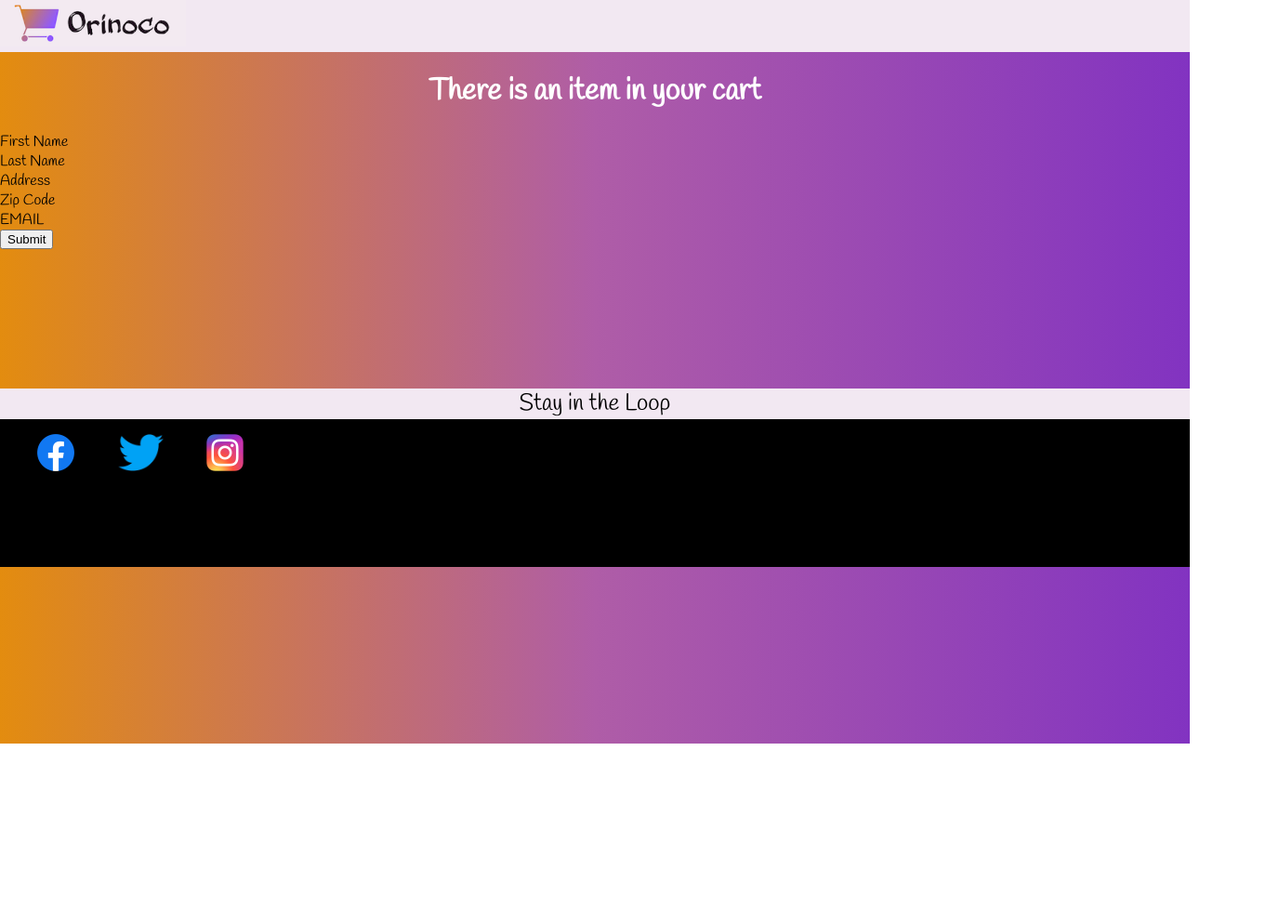
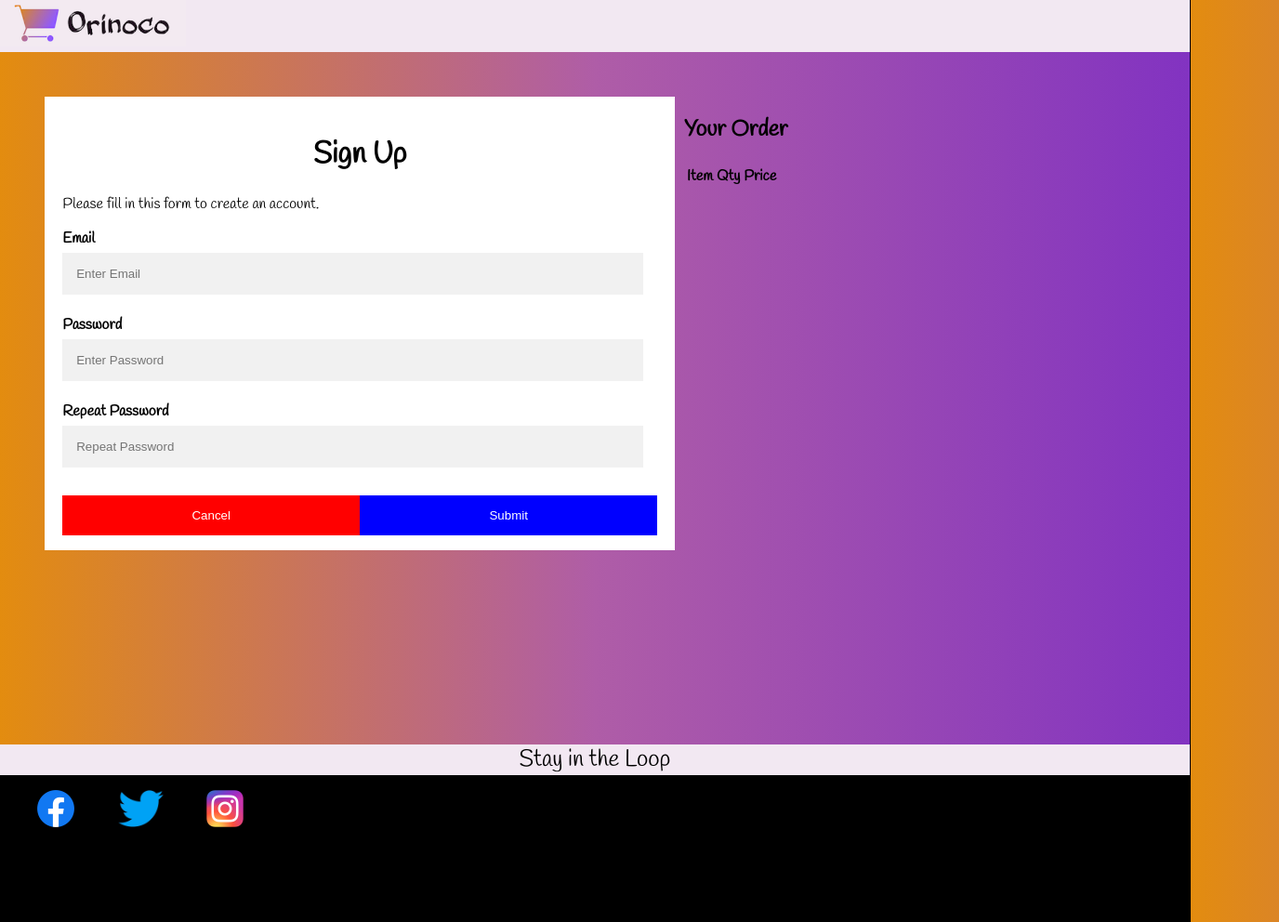
Before and after one commit to Reafort/Project_5, a website: page Front-End/cart.html in a window 1280 px wide. Shown: the whole page at 93% size, 1376 px wide, since content can reach past the window. Before the commit the page ends 800 px from the top, so only its background shows below. Drawn offline with Linux system fonts and the light colour scheme; no server answers.

Commit message:
cart page - structure & adding items into a cart

```diff
--- a/Front-End/cart.html
+++ b/Front-End/cart.html
@@ -9,6 +9,7 @@
 <link href="https://fonts.googleapis.com/css2?family=Handlee&display=swap" rel="stylesheet">
         <link href="style.css" rel="stylesheet" type="text/css">
         <script src="https://kit.fontawesome.com/4336cfbc43.js"></script>
+        <script src="./index.js"></script>
         <title>Item in Cart</title>
     </head>
     <body>
@@ -17,16 +18,50 @@
             <div class="orinoco_logo"><img alt="orinocologo" src="../JWDP5-master/images/logo.png">
         </div>
     </header>
-    <div class="buyer_informations">
-    <h1 class="fourthPage">There is an item in your cart</h1>
-    <div class="thirdPage">First Name</div>
-    <div class="thirdPage">Last Name</div>
-    <div class="thirdPage">Address</div>
-    <div class="thirdPage">Zip Code</div>
-    <div class="thirdPage">EMAIL</div>
-    </div>
 
-    <button type="button" onclick="alert('Purchase Submitted!')">Submit</button>
+    <div class="itemsAndForm">
+
+    <div class="form">
+    <div class="formcontainer">
+        <h1 class="thirdPage">Sign Up</h1>
+        <p>Please fill in this form to create an account.</p>
+
+        <label for="email"><b>Email</b></label>
+        <input type="text" placeholder="Enter Email" name="email" required>
+
+        <label for="psw"><b>Password</b></label>
+        <input type="password" placeholder="Enter Password" name="psw" required>
+
+        <label for="psw-repeat"><b>Repeat Password</b></label>
+        <input type="password" placeholder="Repeat Password" name="psw-repeat" required>
+
+        <div class="clearfix">
+          <button type="button" class="cancelbtn">Cancel</button>
+          <button type="button" class="submitbtn" onclick="alert('Thanks For Signing Up!')">Submit</button>
+        </div>
+      </div>
+      </div>
+
+
+      <div class="cart-items">
+
+    <h2 class="thirdPage">Your Order</h2>
+
+        <table id="" class="shopping-cart">
+    <thead>
+        <tr>
+            <th scope="col">Item</th>
+            <th scope="col">Qty</th>
+            <th scope="col">Price</th>
+        </tr>
+    </thead>
+    <tbody>
+    </tbody>
+</table>
+</div>
+
+
+      </div>
 
 
 
--- a/Front-End/index.js
+++ b/Front-End/index.js
@@ -1,9 +1,9 @@
 
 fetch('http://localhost:3000/api/cameras').then(res=>res.json()).then(data=>{
 
-    let lensesDiv = document.getElementsByClassName('flexContainer2')[0];
-    lensesDiv.innerHTML ="" ;
-        data.forEach(element => {
+    let addtoCart= document.getElementsByClassName('singleProduct')[0];
+    addtoCart.innerHTML ="" ;
+        data.cart(element => {
         lensesDiv.insertAdjacentHTML('beforeend',`
 
         <figure class="card2">
@@ -17,3 +17,14 @@ fetch('http://localhost:3000/api/cameras').then(res=>res.json()).then(data=>{
         `)
     });
 })
+
+
+
+
+
+
+
+
+fetch('http://localhost:3000/api/cameras')
+.then(response => response.json())
+.then(cart=> renderAllCart(cart))
--- a/Front-End/style.css
+++ b/Front-End/style.css
@@ -47,6 +47,11 @@ h1.secondPage {
    padding-bottom: 1em;
     padding-top: 1.5em;
 }
+h1.thirdPage {
+    display: flex;
+    justify-content: center;
+}
+
 h1.fourthPage {
     display: flex;
     justify-content: center;
@@ -57,6 +62,9 @@ h2.firstPage {
     justify-content: center;
     font-size: 25px;
     font-weight: 600;
+}
+h2.thirdPage {
+    padding-left: 2em;
 }
 h2.fourthPage {
     margin-left: 2em;
@@ -130,7 +138,7 @@ div.flexContainer2 div {
 figure.card1, figure.card2, figure.card3, figure.card4, figure.card5 {
     position: relative;
     height: 100%;
-    width: 350px;
+    width: 400px;
     background-color:#F2E8F2;
     border-top-left-radius: 2em;
 	border-top-right-radius: 2em;
@@ -144,8 +152,8 @@ figure.card1 img, figure.card2 img, figure.card3 img, figure.card4 img, figure.c
     border-top-left-radius: 2em;
 	border-top-right-radius: 2em;
  }
- figure.card5 img {
-     height: 230px;
+ figure.card5 {
+     height: 330px;
  }
  figure.card1-secondPage, figure.card2-secondPage, figure.card3-secondPage, figure.card4-secondPage, figure.card5-secondPage {
     position: relative;
@@ -244,6 +252,61 @@ div.summaryOrder {
     border: 1px solid #F2E8F2;
     height: 350px;
 }
+div.itemsAndForm {
+    display: flex;
+    flex-direction: row;
+    height: 100%;
+    width: 100%;
+    padding: 3em;
+}
+div.form {
+    flex: 50%;
+}
+div.cart-items {
+    flex: 50%;
+}
+div.formcontainer {
+   background: white;
+   padding: 1.2em;
+   height: 90%;
+   width: 100%;
+
+}
+input {
+    width: 93%;
+    padding: 15px;
+    margin: 5px 0 22px 0;
+    display: inline-block;
+    border: none;
+    background: #f1f1f1;
+}
+button {
+    background-color: #04AA6D;
+    color: white;
+    padding: 14px 20px;
+    margin: 8px 0;
+    border: none;
+    cursor: pointer;
+    width: 100%;
+
+  }
+  div.clearfix {
+      display: flex;
+  }
+
+  button.cancelbtn {
+      flex:50%;
+      background-color: red;
+  }
+  button.submitbtn {
+      flex:50%;
+    background-color:blue;
+  }
+  table {
+      padding-left: 3em;
+  }
+
+
 
 
 
@@ -253,12 +316,8 @@ div.summaryOrder {
 
 @media only screen and (min-width: 1000px) {
 	/* For desktop: */
-   span.navigation-icon i.fas.fa-shopping-cart {
-       display: none;
-   }
-   span.navigation-icon i.fas.fa-search {
-       display: none;
-   }
+
+
     span.navigation-text {
         font-size: 25px;
     }
@@ -273,9 +332,7 @@ div.summaryOrder {
  }
 @media only screen and (min-width: 400px) {
 	/* For phone: */
-     span.navigation-text #text {
-       display: none;
-    }
+
     span.navigation-icon {
         font-size: 25px;
     }
```
Also changed, not shown: Front-End/index.html (+13 -10 lines), Front-End/myscripts.JS (+12 -3 lines).
